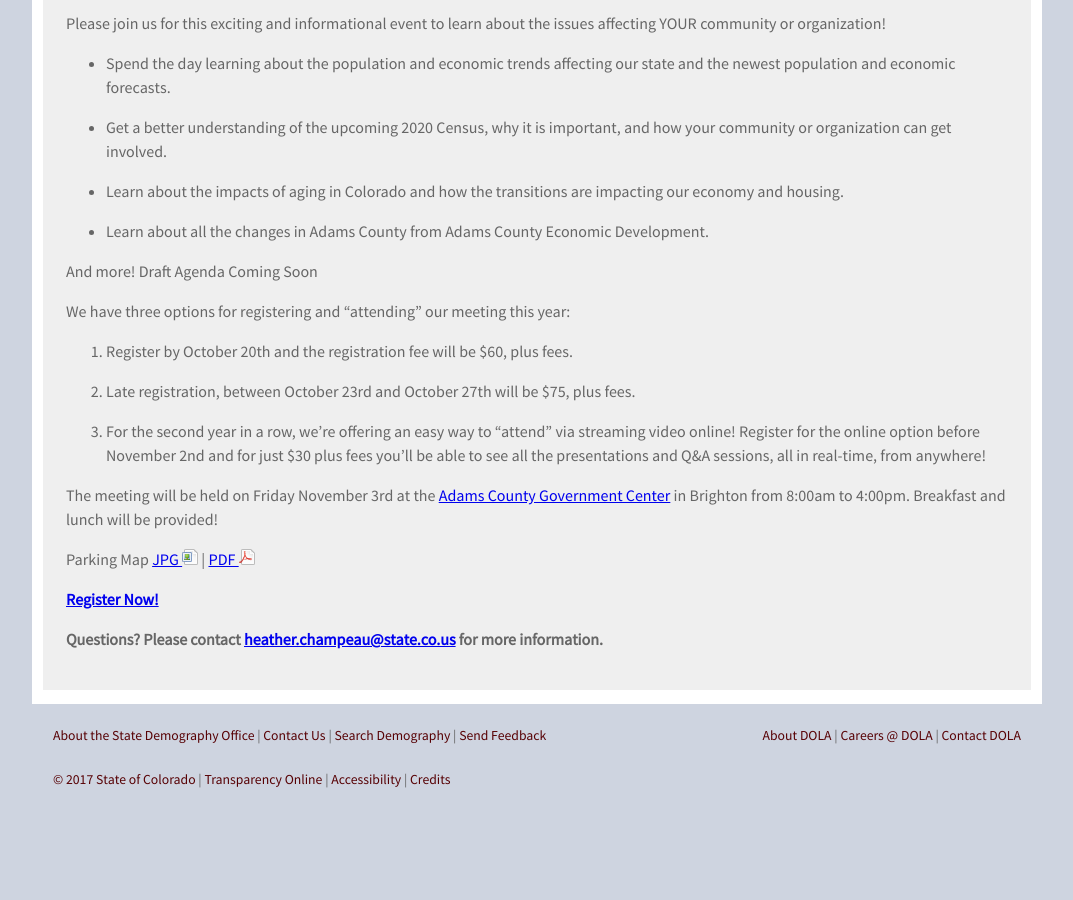
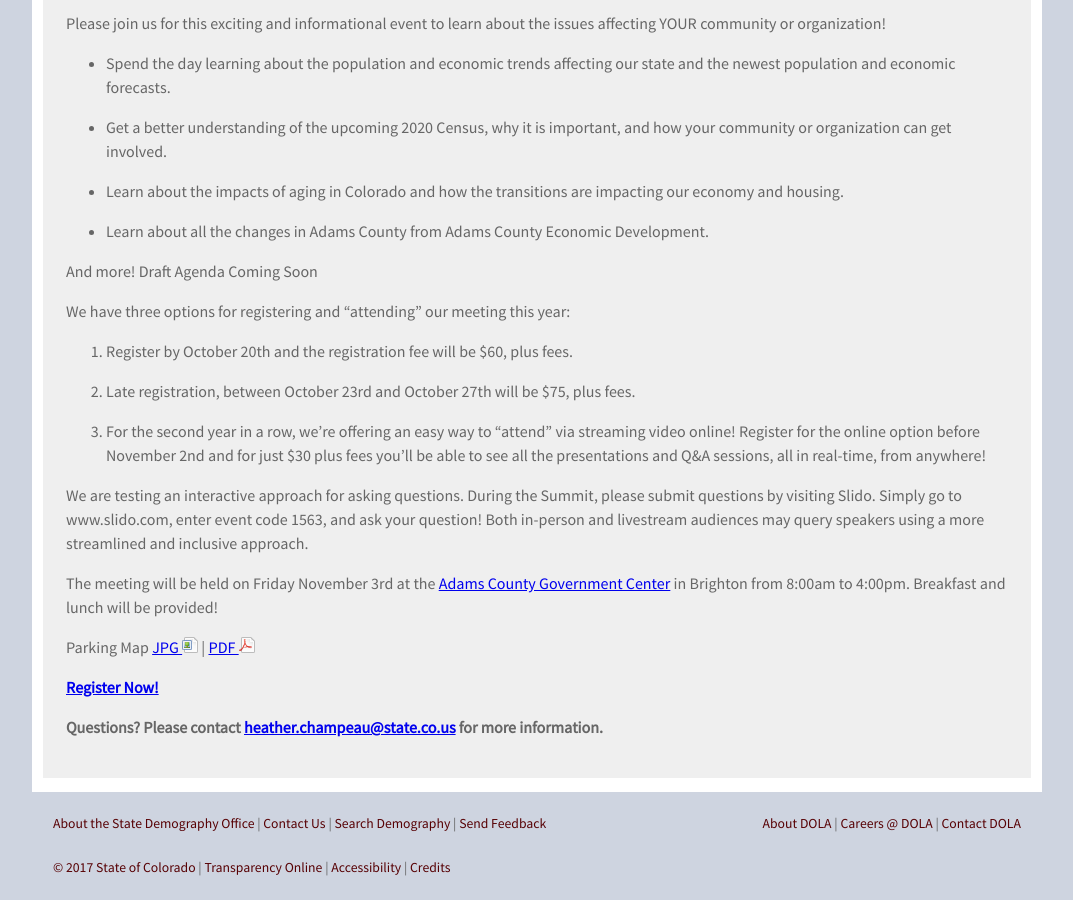
Before and after one commit to TBleess/Website_New, a Jekyll site: the page built from pages/9_Not_in_Menu/demography-summit-2017.md, in a window 1280 px wide and 900 px high, scrolled down 594 px. Shown: the whole window, without its empty margins (103-1176 px from the left). Built offline with Jekyll 4.4.1, drawn with Linux system fonts in a browser that asks for light colours; before the commit the page ends 1406 px from its top, so only the background shows below that.

Commit message:
Update demography-summit-2017.md

```diff
--- a/pages/9_Not_in_Menu/demography-summit-2017.md
+++ b/pages/9_Not_in_Menu/demography-summit-2017.md
@@ -40,6 +40,7 @@ We have three options for registering and "attending" our meeting this year:
 
 3.  For the second year in a row, we’re offering an easy way to “attend” via streaming video online! Register for the online option before November 2nd and for just $30 plus fees you’ll be able to see all the presentations and Q&A sessions, all in real-time, from anywhere!
 
+We are testing an interactive approach for asking questions. During the Summit, please submit questions by visiting Slido. Simply go to www.slido.com, enter event code 1563, and ask your question! Both in-person and livestream audiences may query speakers using a more streamlined and inclusive approach.
 
 The meeting will be held on Friday November 3rd at the [Adams County Government Center](https://www.google.com/maps/place/Adams+County+Government+Center/@39.9237893,-104.8129123,15z/data=!4m5!3m4!1s0x0:0x5d248cfc3b4bfa7b!8m2!3d39.9237893!4d-104.8129123) in Brighton from 8:00am to 4:00pm. Breakfast and lunch will be provided!
 
```
